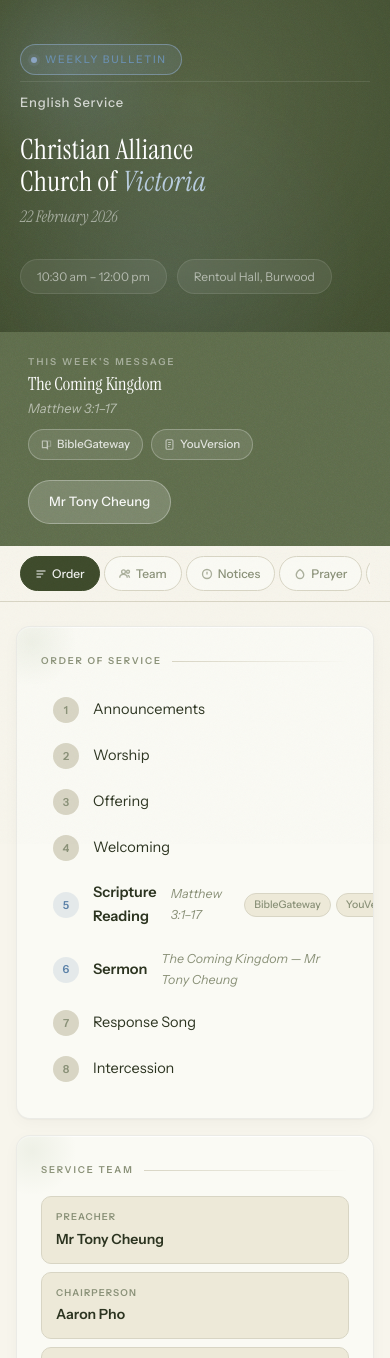
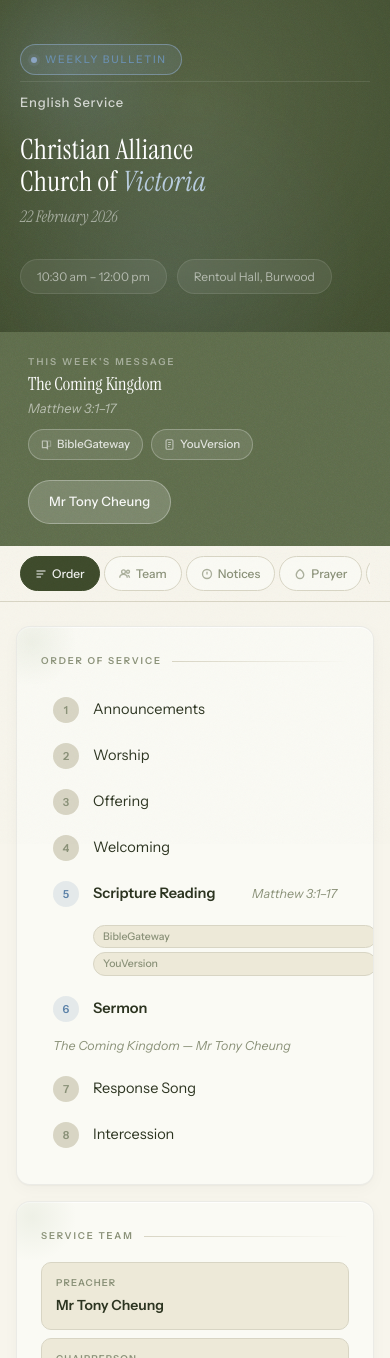
Before and after one commit to phoaar/cacv-bulletin-automation, a plain HTML site: page bulletin-20260222.html in a window 390 px wide. Shown: the top 1358 px of the page. Drawn offline with Linux system fonts and the light colour scheme.

Commit message:
deploy: 5c2ff56665188886d0c2e743503554f565d61bd9

```diff
--- a/bulletin-20260222.html
+++ b/bulletin-20260222.html
@@ -674,6 +674,8 @@
     .hope-cell:nth-child(3) { border-bottom: 1px solid rgba(255,255,255,0.05); }
     .att-grid { grid-template-columns: 1fr; }
     .sermon-inner { flex-direction: column; align-items: flex-start; }
+    .order-row { flex-wrap: wrap; }
+    .bible-btns-sm { flex-direction: column; width: 100%; margin-left: 40px; margin-top: 4px; gap: 4px; }
   }
 
   /* ── STICKY NAV ── */
```
Also changed, not shown: index.html (+2 -0 lines).
